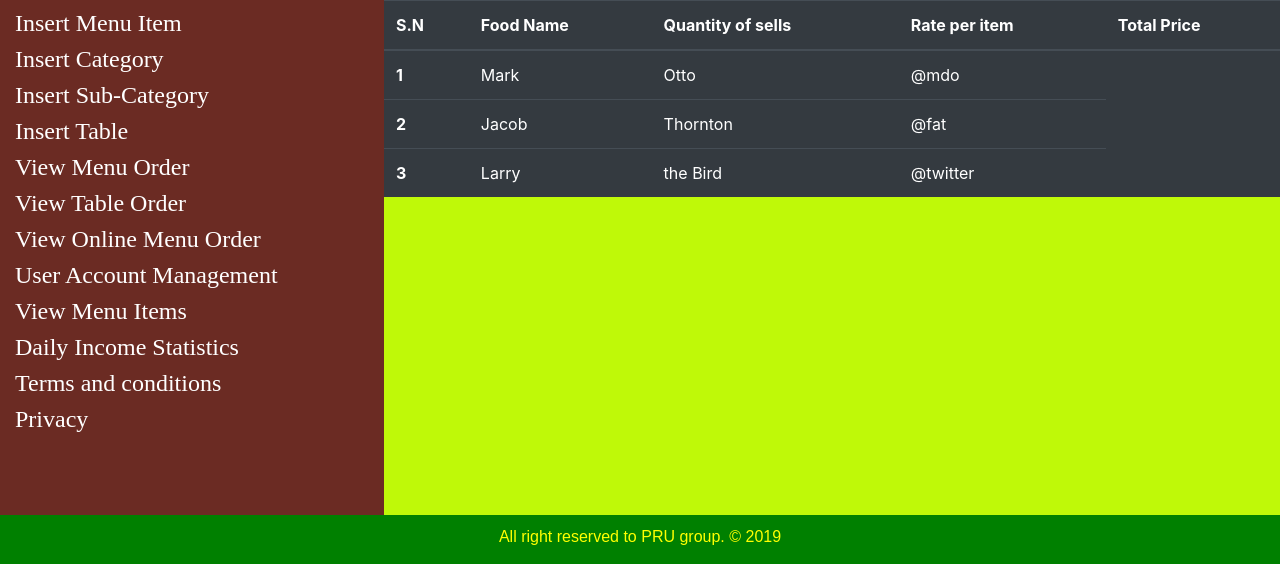
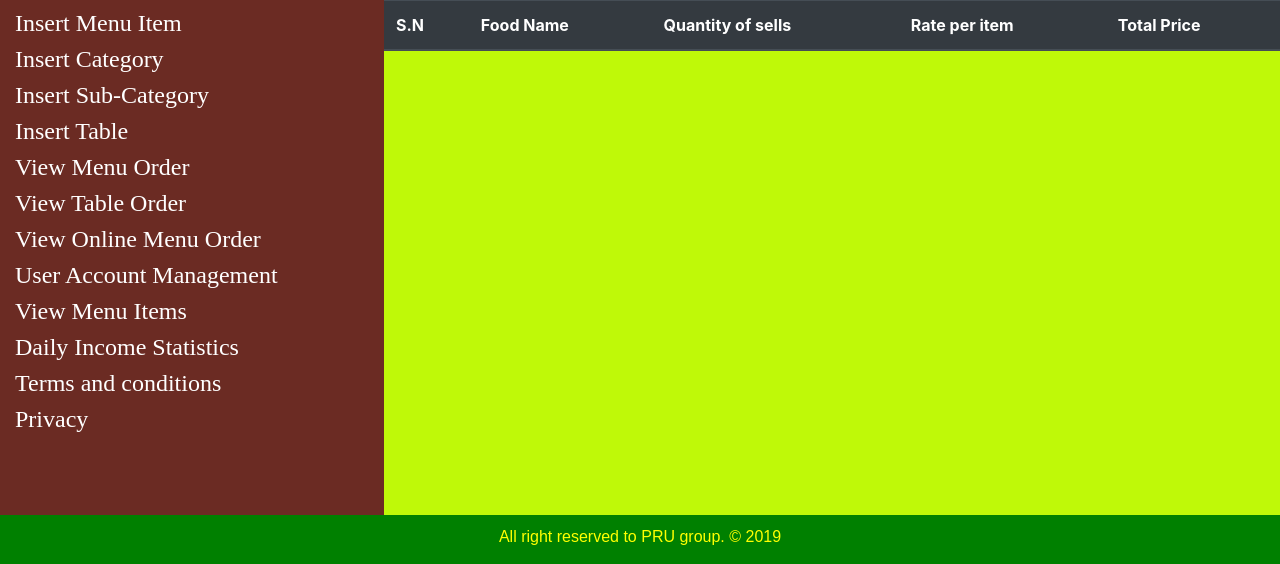
Before and after one commit to gpujwal054/WebAppOnlineFoodReservation, a PHP site: page /daily_incomeStatistics.php in a window 1280 px wide. Shown: the part 100-664 px from the top of the page. Run offline with PHP 8.4, Linux system fonts and the light colour scheme; lists and menus that the app fills with data are empty.

Commit message:
DAily income statics file committed

```diff
--- a/daily_incomeStatistics.php
+++ b/daily_incomeStatistics.php
@@ -24,24 +24,6 @@
 				</tr>
 				</thead>
 				<tbody>
-				<tr>
-				  <th scope="row">1</th>
-				  <td>Mark</td>
-				  <td>Otto</td>
-				  <td>@mdo</td>
-				</tr>
-				<tr>
-				  <th scope="row">2</th>
-				  <td>Jacob</td>
-				  <td>Thornton</td>
-				  <td>@fat</td>
-				</tr>
-				<tr>
-				  <th scope="row">3</th>
-				  <td>Larry</td>
-				  <td>the Bird</td>
-				  <td>@twitter</td>
-				</tr>
 				</tbody>
 			</table>
 	    </div>
```
